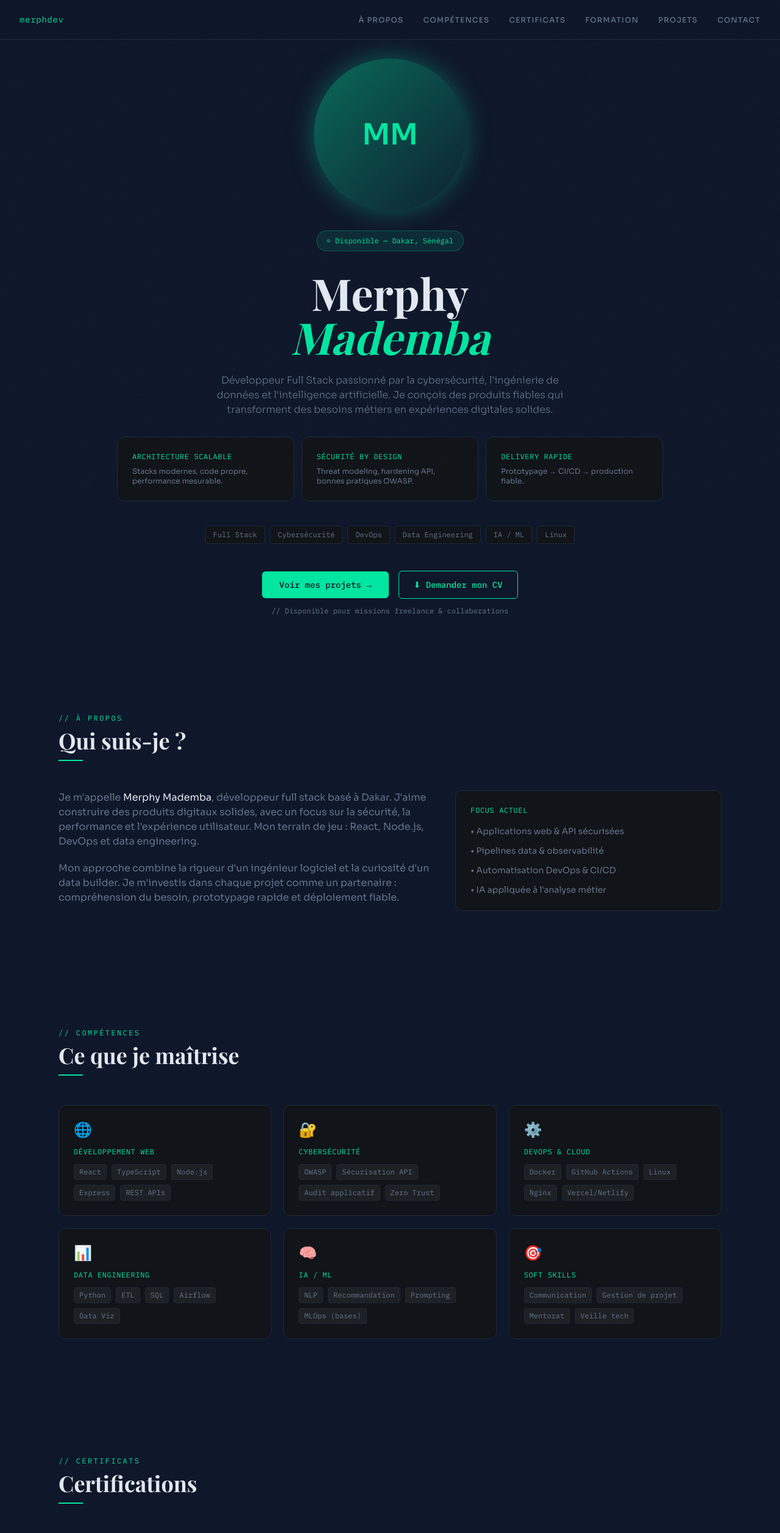
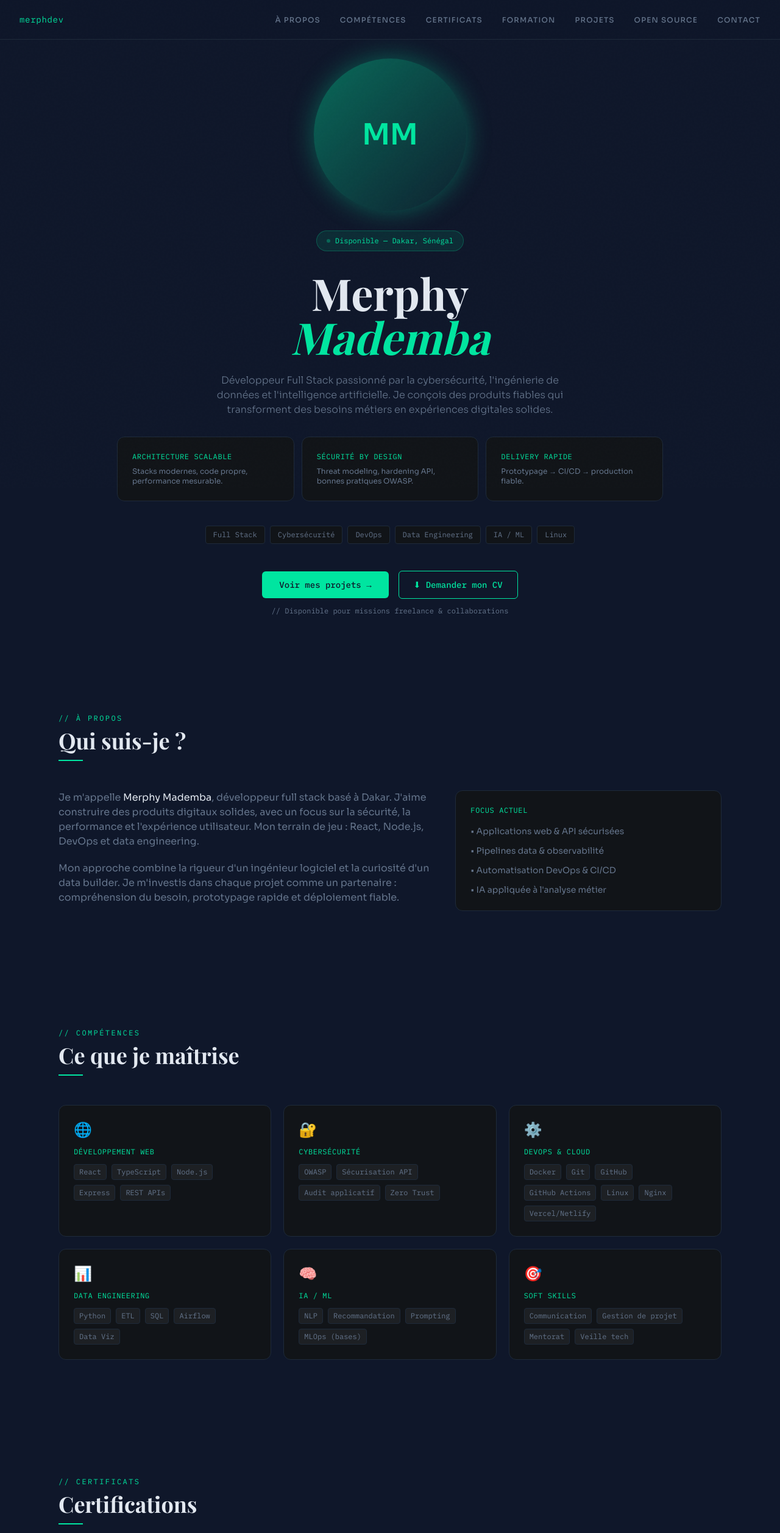
Before and after one commit to FullStackFlow-dev/Portfolio-react-tailwind-white-image, a React (Vite) app: page / in a window 1280 px wide. Shown: the top 2514 px of the page at 61% size. Built offline with nearby package versions, Linux system fonts and the light colour scheme; no server answers; a web font is replaced by a local one.

Commit message:
Add open source section and Git skills

```diff
--- a/src/App.jsx
+++ b/src/App.jsx
@@ -1,6 +1,6 @@
 import Navigation from './components/Navigation'
 import Hero from './components/Hero'
-import { About, Skills, Certifications, Education, Projects, Contact, Footer } from './components/index.jsx'
+import { About, Skills, Certifications, Education, Projects, OpenSource, Contact, Footer } from './components/index.jsx'
 
 /**
  * APP - Composant principal du portfolio
@@ -26,6 +26,7 @@ function App() {
         <Certifications />
         <Education />
         <Projects />
+        <OpenSource />
         <Contact />
       </main>
 
--- a/src/components/Navigation.jsx
+++ b/src/components/Navigation.jsx
@@ -45,6 +45,7 @@ function Navigation() {
     { href: '#certs', label: 'Certificats' },
     { href: '#education', label: 'Formation' },
     { href: '#projects', label: 'Projets' },
+    { href: '#open-source', label: 'Open source' },
     { href: '#contact', label: 'Contact' },
   ]
 
--- a/src/components/index.jsx
+++ b/src/components/index.jsx
@@ -60,7 +60,7 @@ export function Skills() {
     {
       icon: '⚙️',
       title: 'DevOps & Cloud',
-      skills: ['Docker', 'GitHub Actions', 'Linux', 'Nginx', 'Vercel/Netlify'],
+      skills: ['Docker', 'Git', 'GitHub', 'GitHub Actions', 'Linux', 'Nginx', 'Vercel/Netlify'],
     },
     {
       icon: '📊',
@@ -308,6 +308,54 @@ export function Projects() {
 }
 
 /**
+ * OPEN SOURCE COMPONENT
+ * Contributions et badges GitHub
+ */
+export function OpenSource() {
+  const badges = [
+    {
+      title: 'Pull Shark',
+      description: 'Pull requests mergées avec succès.',
+      href: 'https://github.com/users/FullStackFlow-dev/achievements/pull-shark',
+      image: 'https://github.githubassets.com/images/modules/profile/achievements/pull-shark-default.png',
+    },
+    {
+      title: 'Pair Extraordinaire',
+      description: 'Coauthoring sur des pull requests mergées.',
+      href: 'https://github.com/users/FullStackFlow-dev/achievements/pair-extraordinaire',
+      image: 'https://github.githubassets.com/images/modules/profile/achievements/pair-extraordinaire-default.png',
+    },
+  ]
+
+  return (
+    <section id="open-source" className="max-w-6xl mx-auto px-8 py-24">
+      <div className="section-label">// Open source</div>
+      <h2 className="section-title">Contributions open-source</h2>
+      <div className="divider" />
+      <div className="grid grid-cols-1 md:grid-cols-2 gap-5">
+        {badges.map((badge) => (
+          <a
+            key={badge.title}
+            href={badge.href}
+            target="_blank"
+            rel="noreferrer"
+            className="card flex gap-5 items-center transition hover:border-accent/60"
+          >
+            <div className="w-16 h-16 rounded-full bg-white/5 border border-border flex items-center justify-center">
+              <img src={badge.image} alt={badge.title} className="w-12 h-12 object-contain" />
+            </div>
+            <div>
+              <h4 className="text-sm font-semibold mb-1">{badge.title}</h4>
+              <p className="text-xs text-text-muted">{badge.description}</p>
+            </div>
+          </a>
+        ))}
+      </div>
+    </section>
+  )
+}
+
+/**
  * CONTACT COMPONENT
  * Formulaire de contact connecté à Formspree
  */
```
